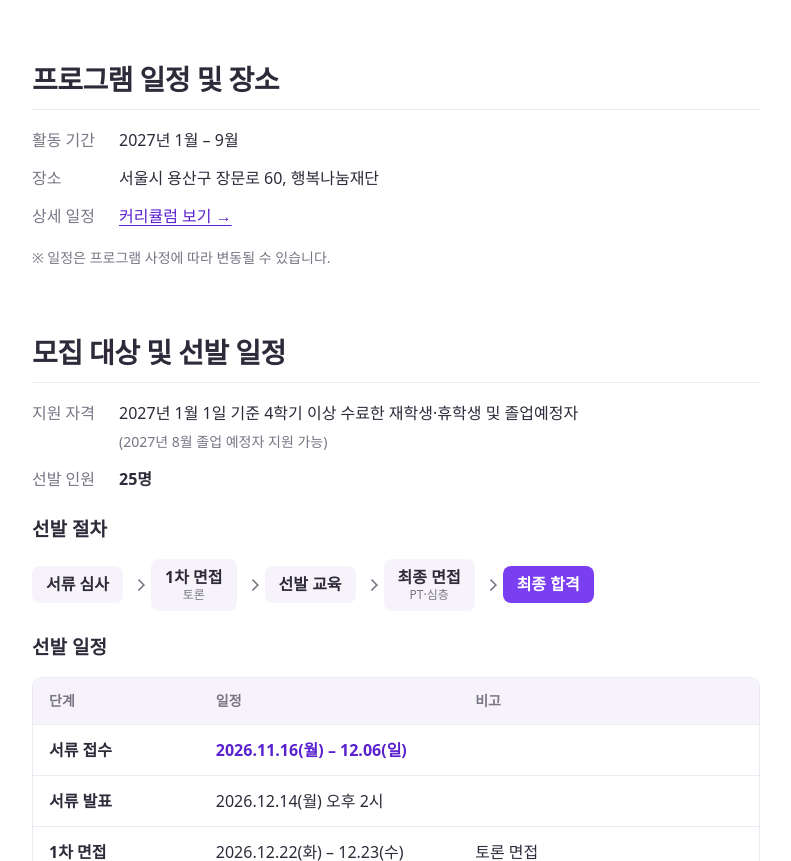
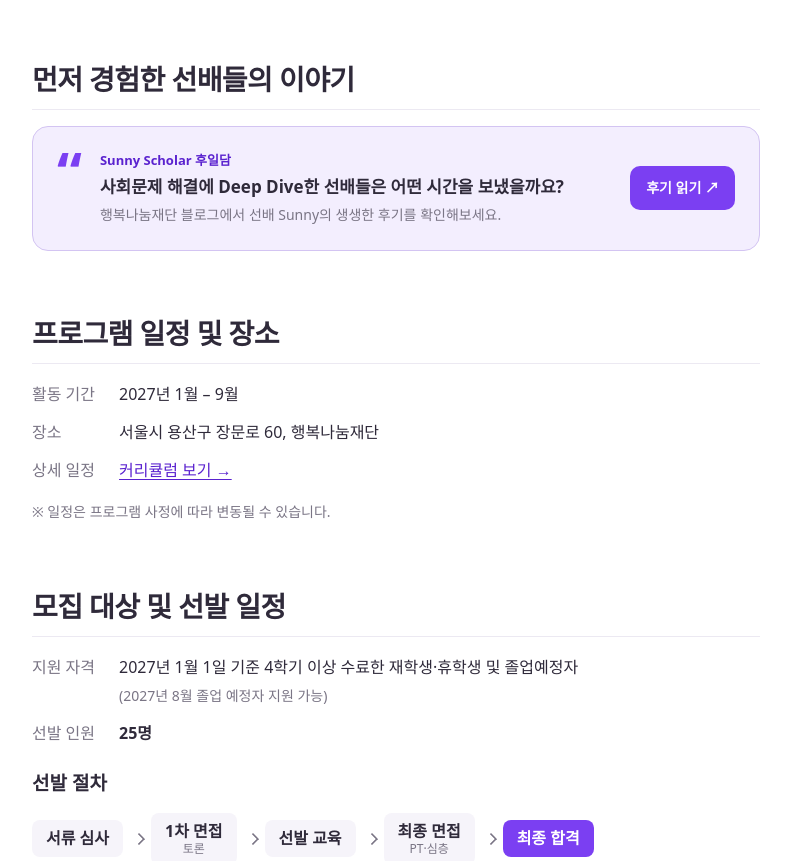
Before and after one commit to togardeneel-cmd/Sunnyscholar, a plain HTML site: page index.html in a window 1280 px wide. Shown: the part 2987-3848 px from the top of the page, without its empty margins (244-1035 px from the left). Drawn offline with Linux system fonts and the light colour scheme; a web font is replaced by a local one.

Commit message:
Implement review card section in index.html
Add review card section with styles and content.

```diff
--- a/index.html
+++ b/index.html
@@ -291,6 +291,17 @@ footer{border-top:1px solid var(--line);margin-top:40px}
 .road .seg.b{background:linear-gradient(90deg,var(--jm),var(--jv))}
 @media (max-width:760px){.road-row.r1,.road-row.r2{border-radius:0 16px 16px 0;padding-top:14px}.road-row.r1{background:linear-gradient(180deg,var(--jl),var(--jm))}.road-row.r2{margin-top:10px;background:linear-gradient(180deg,var(--jm),var(--jv))}.r2 .stop.key .dot{margin-left:-3px}}
 
+/* Review card */
+.review-card{display:flex;align-items:center;gap:18px;padding:22px 24px;border-radius:16px;background:color-mix(in srgb,var(--violet) 9%,var(--bg));border:1px solid color-mix(in srgb,var(--violet) 22%,var(--line));color:var(--fg);text-decoration:none;transition:background .15s}
+.review-card:hover{background:color-mix(in srgb,var(--violet) 15%,var(--bg))}
+.rv-q{font-size:56px;line-height:.8;font-weight:900;color:var(--violet);align-self:flex-start;flex:none}
+.rv-body{display:flex;flex-direction:column;gap:4px;min-width:0;flex:1}
+.rv-k{font-size:13px;font-weight:700;color:var(--violet-ink)}
+.rv-body b{font-size:17px;line-height:1.4}
+.rv-d{font-size:14px;color:var(--muted)}
+.rv-go{flex:none;background:var(--violet);color:#fff;font-weight:700;font-size:14px;padding:10px 16px;border-radius:10px;white-space:nowrap}
+@media (max-width:560px){.review-card{flex-wrap:wrap;padding:18px}.rv-q{font-size:44px}.rv-go{width:100%;text-align:center}}
+
 /* Squircle corners (browsers that support corner-shape) */
 @supports (corner-shape:squircle){
   *,*::before,*::after{corner-shape:squircle}
@@ -407,6 +418,19 @@ footer{border-top:1px solid var(--line);margin-top:40px}
       <li><span aria-hidden="true">✌️</span><span><b>끝까지 해보고 싶은 분</b><br>문제 분석부터 현장 검증까지, 사회문제 해결의 전 과정을 직접 경험하고 싶은 분</span></li>
       <li><span aria-hidden="true">🤘</span><span><b>꾸준히 함께할 수 있는 분</b><br>약 8개월(1월 – 9월) 동안 진행되는 교육과 팀활동에 성실히 참여하실 수 있는 분</span></li>
     </ul>
+  </section>
+
+  <section class="blk" id="review">
+    <h2>먼저 경험한 선배들의 이야기</h2>
+    <a class="review-card" href="https://blog.naver.com/happinessfoundation/224479069868" target="_blank" rel="noopener">
+      <span class="rv-q" aria-hidden="true">“</span>
+      <span class="rv-body">
+        <span class="rv-k">Sunny Scholar 후일담</span>
+        <b>사회문제 해결에 Deep Dive한 선배들은 어떤 시간을 보냈을까요?</b>
+        <span class="rv-d">행복나눔재단 블로그에서 선배 Sunny의 생생한 후기를 확인해보세요.</span>
+      </span>
+      <span class="rv-go">후기 읽기 ↗</span>
+    </a>
   </section>
 
   <section class="blk" id="program">
```
